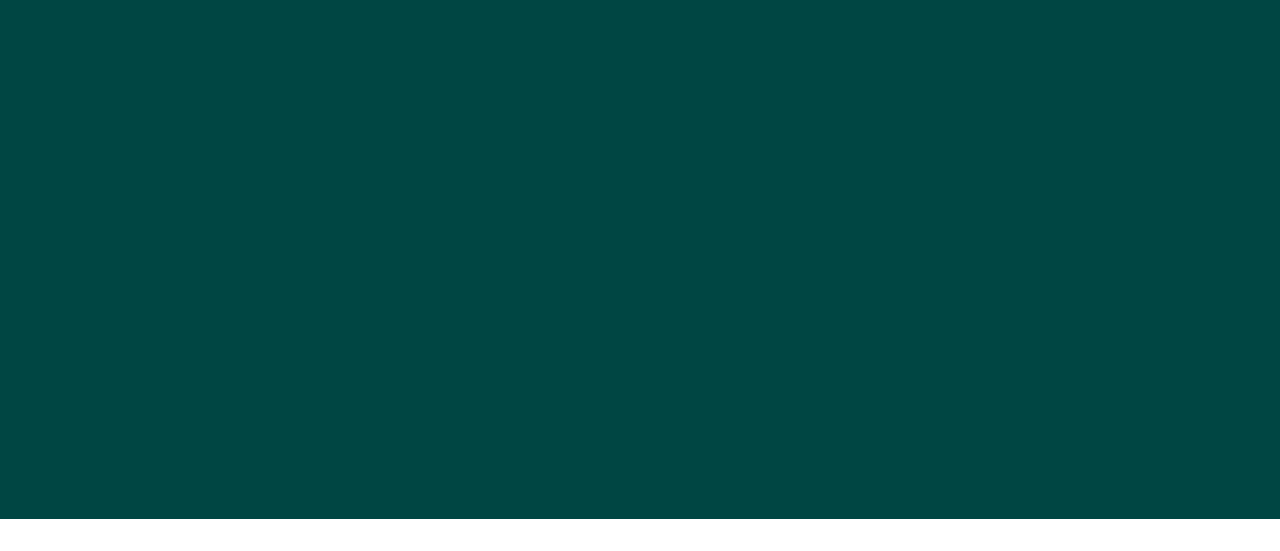
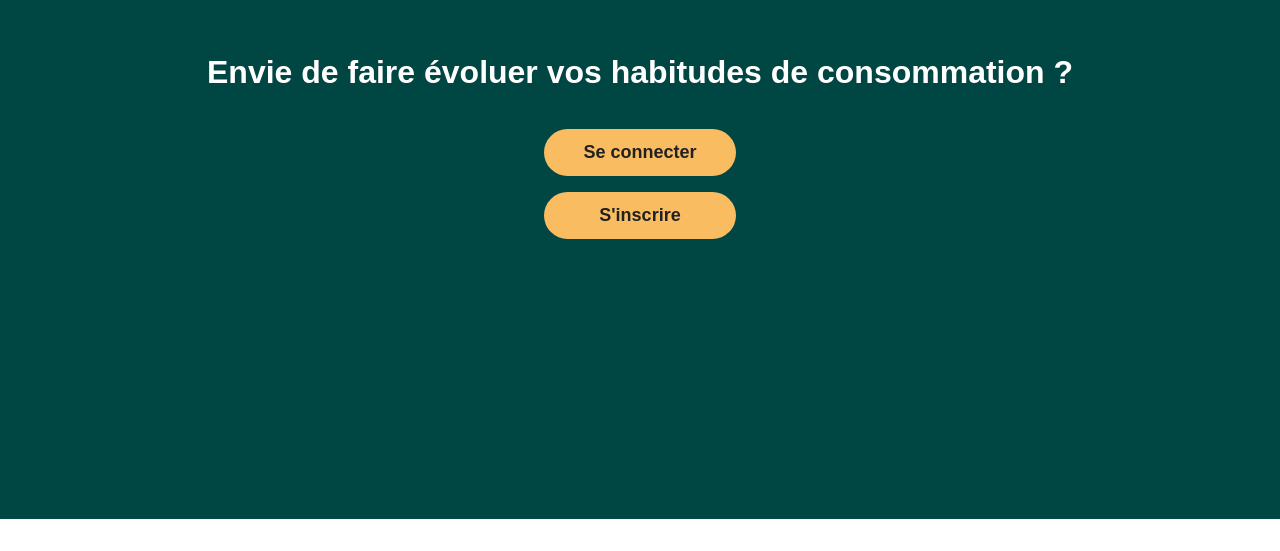
Before and after one commit to Agrumee/moinscestbien, a React (Vite) app in the folder front/: page / in a window 1280 px wide. Shown: the part 281-832 px from the top of the page. Before the commit the page ends 800 px from the top, so only its background shows below. Built offline with nearby package versions, Linux system fonts and the light colour scheme.

Commit message:
create welcomming page

```diff
--- a/front/src/App.tsx
+++ b/front/src/App.tsx
@@ -1,15 +1,16 @@
-import { BrowserRouter, Routes, Route } from 'react-router-dom';
-import { AuthProvider, useAuth } from './hooks/useAuth';
-import Logged from './layouts/Logged';
-import Unlogged from './layouts/Unlogged';
-import Home from './pages/Home';
-import Profile from './pages/Profile/Profile';
-import AddNew from './pages/AddNew';
-import Login from './pages/Auth/Login/Login';
-import Register from './pages/Auth/Register/Register';
-import ChangePassword from './pages/ChangePassword/ChangePassword';
-import DeleteAccount from './pages/DeleteAccount/DeleteAccount';
-import './App.css'
+import { BrowserRouter, Routes, Route } from "react-router-dom";
+import { AuthProvider, useAuth } from "./hooks/useAuth";
+import Logged from "./layouts/Logged";
+import Unlogged from "./layouts/Unlogged";
+import Home from "./pages/Home";
+import Profile from "./pages/Profile/Profile";
+import AddNew from "./pages/AddNew";
+import Login from "./pages/Auth/Login/Login";
+import WelcomingPage from "./pages/WelcomingPage/WelcomingPage";
+import Register from "./pages/Auth/Register/Register";
+import ChangePassword from "./pages/ChangePassword/ChangePassword";
+import DeleteAccount from "./pages/DeleteAccount/DeleteAccount";
+import "./App.css";
 
 const LayoutManager: React.FC = () => {
   const { user } = useAuth();
@@ -22,12 +23,12 @@ const LayoutManager: React.FC = () => {
         <Route path="/addnew" element={<AddNew />} />
         <Route path="/changepassword" element={<ChangePassword />} />
         <Route path="/deleteaccount" element={<DeleteAccount />} />
-
       </Routes>
     </Logged>
   ) : (
     <Unlogged>
       <Routes>
+        <Route path="/" element={<WelcomingPage />} />
         <Route path="/login" element={<Login />} />
         <Route path="/register" element={<Register />} />
       </Routes>
--- a/front/src/pages/AddNew.tsx
+++ b/front/src/pages/AddNew.tsx
@@ -22,7 +22,6 @@ const AddNew = () => {
   const [productsList, setProductsList] = useState<ContentItem[]>([]);
   const [unitsList, setUnitsList] = useState<ContentItem[]>([]);
   const [motivationsList, setMotivationsList] = useState<ContentItem[]>([]);
-
 
   const handleAddNewProduct = async () => {
     try {
@@ -127,7 +126,6 @@ const AddNew = () => {
     if (currentProduct) {
       getUnitsList(currentProduct.id);
       getMotivationsList(currentProduct.id);
-      console.log(motivationsList);
     }
   }, [currentProduct]);
 
--- a/front/src/pages/Auth/Login/Login.scss
+++ b/front/src/pages/Auth/Login/Login.scss
@@ -7,7 +7,7 @@
   padding: 1rem;
 
   .title {
-        align-self: center;
+    text-align: center;
   }
 
   .loginButton {
--- /dev/null
+++ b/front/src/pages/WelcomingPage/WelcomingPage.scss
@@ -0,0 +1,13 @@
+.p-welcomingpage {
+  display: flex;
+  flex-direction: column;
+  gap: 1rem;
+  align-items: center;
+  justify-content: center;
+  height: 100vh;
+  padding: 1rem;
+
+  .title {
+    text-align: center;
+  }
+}
--- /dev/null
+++ b/front/src/pages/WelcomingPage/WelcomingPage.tsx
@@ -0,0 +1,38 @@
+import Heading from "../../components/atoms/Heading/Heading";
+import Button from "../../components/atoms/Button/Button";
+import { useNavigate } from "react-router-dom";
+import "./WelcomingPage.scss";
+
+const WelcomingPage = () => {
+  const navigate = useNavigate();
+
+  const handleLogin = () => {
+    navigate("/login");
+  };
+
+  const handleRegister = () => {
+    navigate("/register");
+  };
+
+  return (
+    <div className="p-welcomingpage">
+      <Heading
+        className="title"
+        level={1}
+        content="Envie de faire évoluer vos habitudes de consommation ?"
+        color="white"
+      />
+      <Button
+        variant="primary"
+        content={"Se connecter"}
+        onClick={handleLogin}
+      />
+      <Button
+        variant="primary"
+        content={"S'inscrire"}
+        onClick={handleRegister}
+      />
+    </div>
+  );
+};
+export default WelcomingPage;
```
Lines whose indentation alone changed are shown as unchanged.
